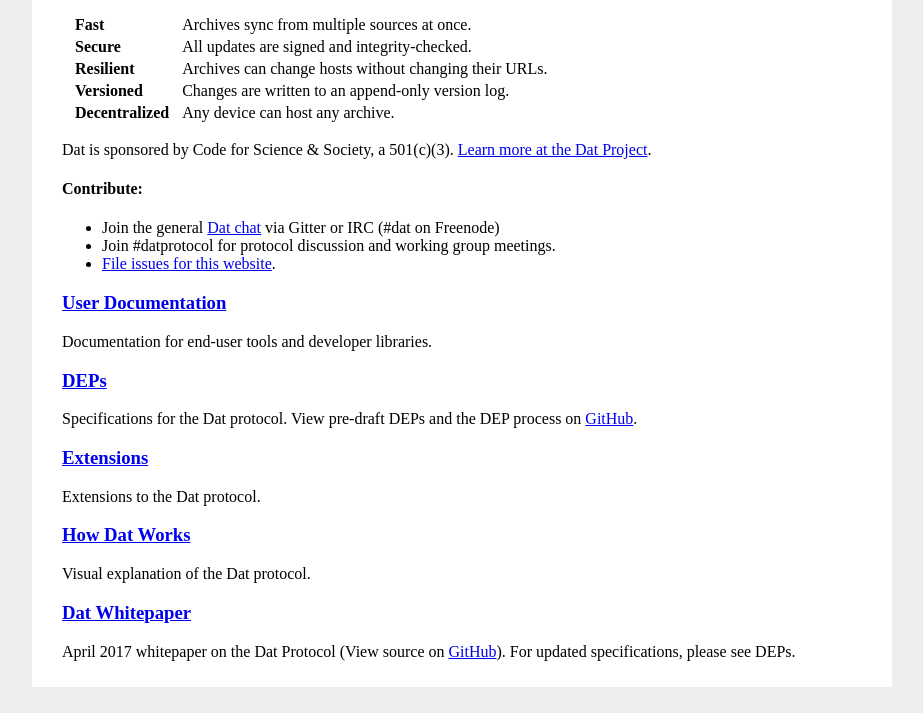
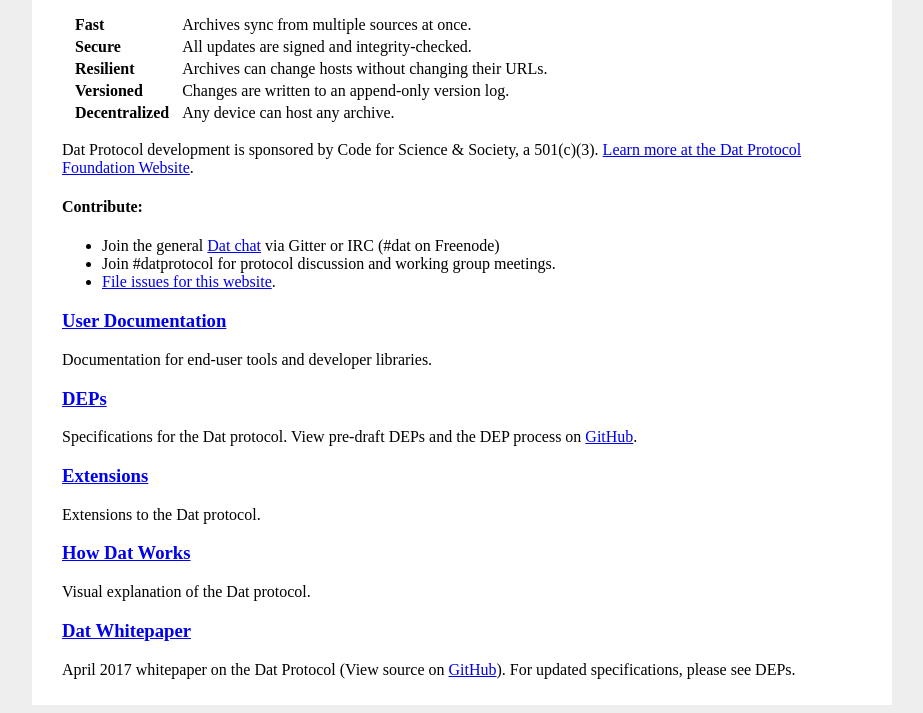
Before and after one commit to dat-ecosystem-archive/datprotocol.org, a website: page site/index.html in a window 1280 px wide. Shown: the part 137-850 px from the top of the page, without its empty margins (178-1101 px from the left). Drawn offline with Linux system fonts and the light colour scheme.

Commit message:
project->foundation (#16)

```diff
--- a/site/index.html
+++ b/site/index.html
@@ -15,7 +15,7 @@
         <tr><th>Versioned</th><td>Changes are written to an append-only version log.</td></tr>
         <tr><th>Decentralized</th><td>Any device can host any archive.</td></tr>
       </table>
-      <p>Dat is sponsored by Code for Science & Society, a 501(c)(3). <a href="https://datproject.org">Learn more at the Dat Project</a>.</p>
+      <p>Dat Protocol development is sponsored by Code for Science & Society, a 501(c)(3). <a href="https://dat.foundation">Learn more at the Dat Protocol Foundation Website</a>.</p>
       <h4>Contribute:</h4>
       <ul>
         <li>Join the general <a href="http://chat.datproject.org/">Dat chat</a> via Gitter or IRC (#dat on Freenode)</li>
```
